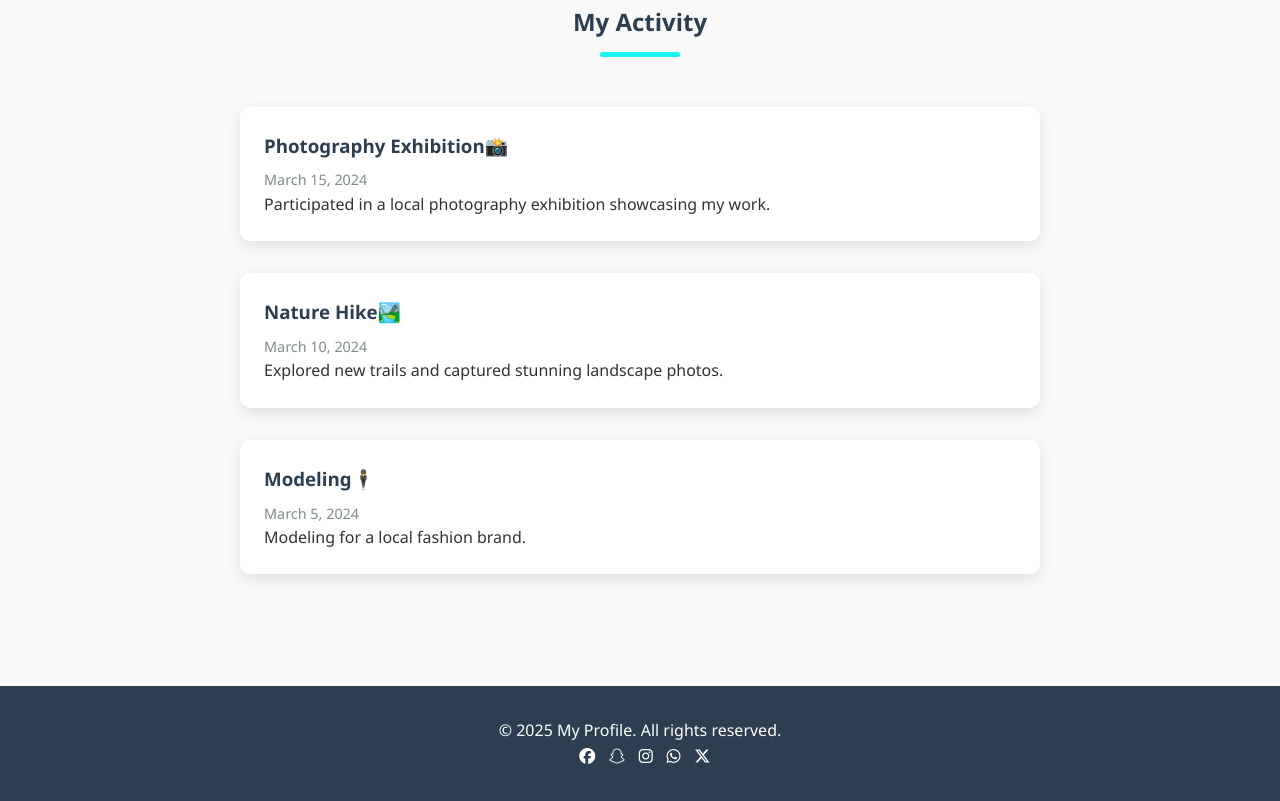
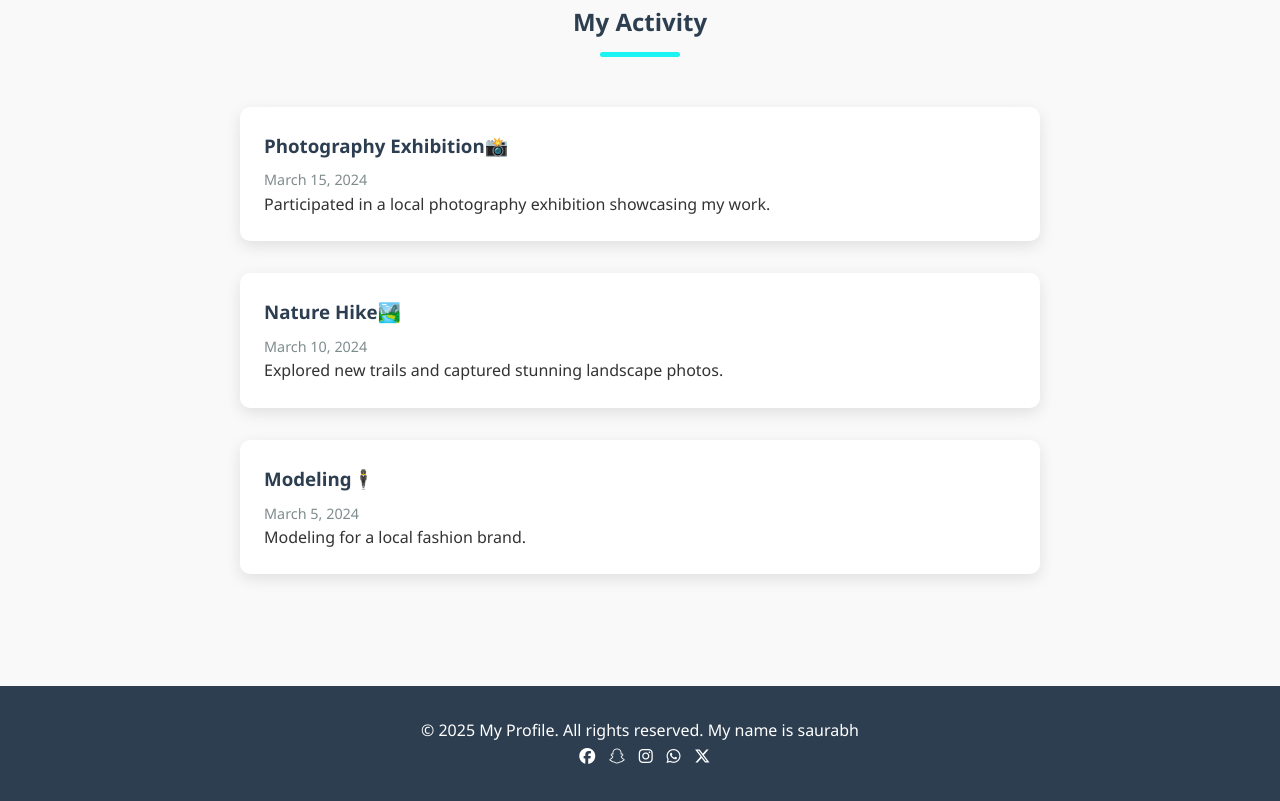
Before and after one commit to saurabhsharma3089/saurabh3089, a plain HTML site: page index.html in a window 1280 px wide. Shown: the part 4363-5164 px from the top of the page. Drawn offline with Linux system fonts and the light colour scheme.

Commit message:
footer update

```diff
--- a/index.html
+++ b/index.html
@@ -101,7 +101,9 @@
   <!--------------------------------------- Footer -------------------------------------------->
     <footer>
         <div class="footer-content">
-            <p>&copy; 2025 My Profile. All rights reserved.</p>
+            <p>&copy; 2025 My Profile. All rights reserved.
+                My name is saurabh
+            </p>
             <a href="https://www.facebook.com/Saurabhsharma3089"><i class="fab fa-facebook"></i></a>
             <a href="https://t.snapchat.com/KB5feTd3"><i class="fab fa-snapchat"></i></a>
             <a href="https://www.instagram.com/saurabh_sharma3089?igsh=Y2ZjZTRxOGJ5ZHd6&utm_source=qr "><i class="fab fa-instagram"></i></a>
```
